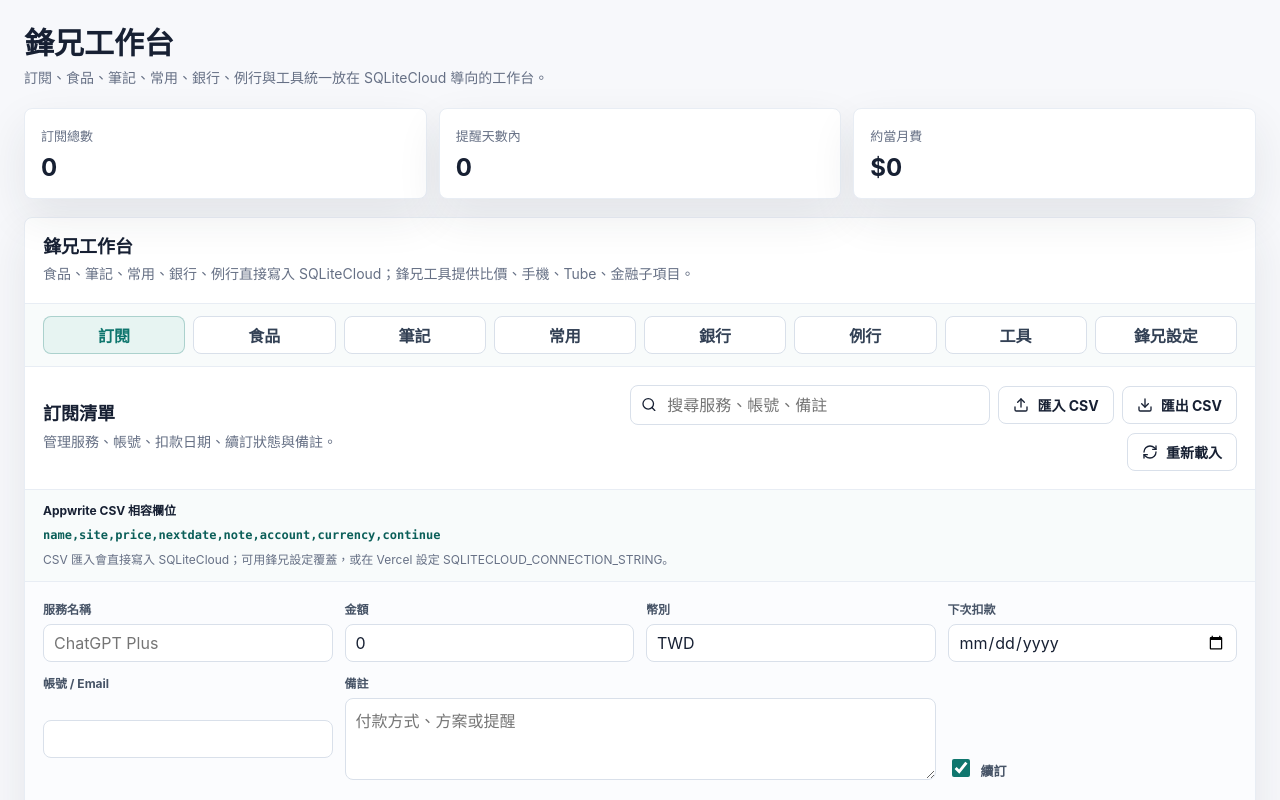
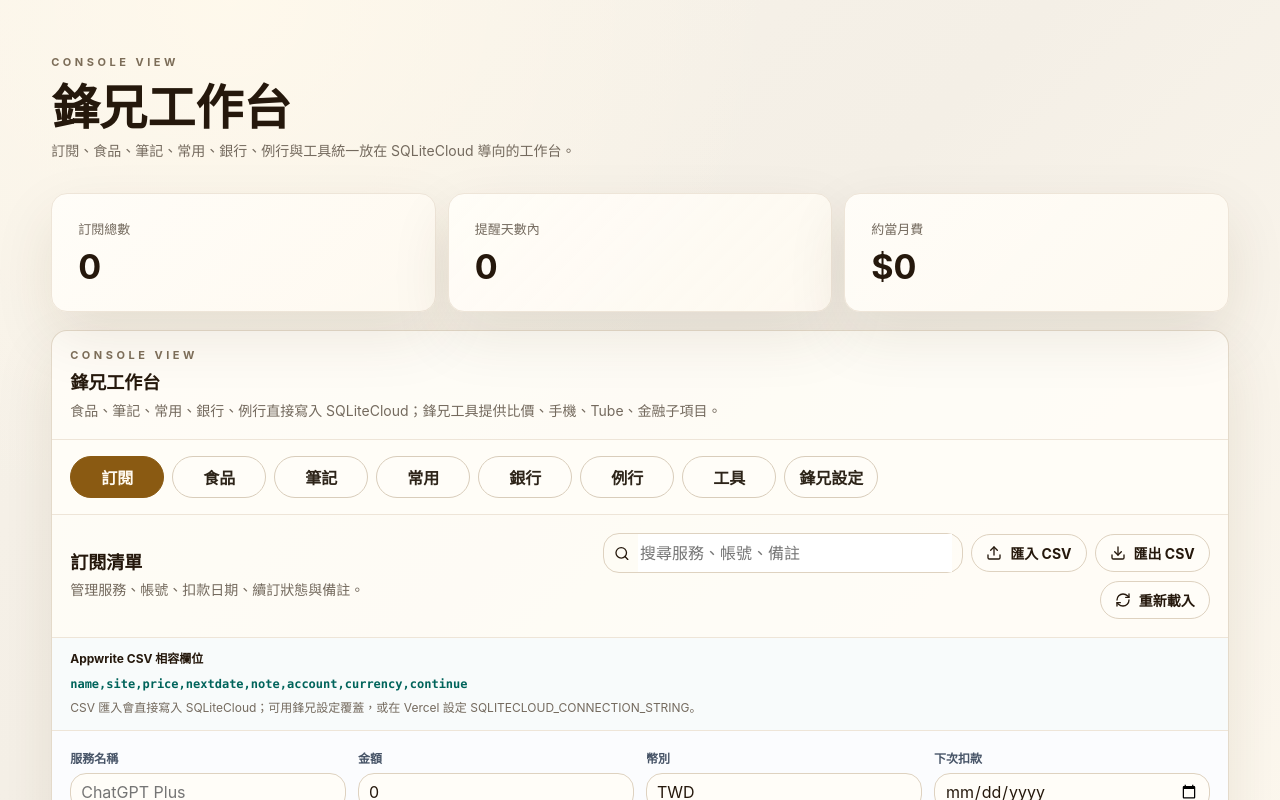
Before and after one commit to huang1988pioneer/SQLiteCloudFengBroAI, a Next.js app: page / in a window 1280 px wide. Shown: the top 800 px of the page. Built offline with nearby package versions, Linux system fonts and the light colour scheme.

Commit message:
style: align workspace with console reference

```diff
--- a/app/globals.css
+++ b/app/globals.css
@@ -1,16 +1,21 @@
 :root {
-  --background: #f7f8fb;
-  --surface: #ffffff;
-  --surface-strong: #f1f5f9;
-  --ink: #172033;
-  --muted: #667085;
-  --line: #d9e0ea;
-  --line-soft: #e8edf4;
-  --teal: #0f766e;
-  --teal-strong: #0b5f59;
-  --amber: #c47a10;
-  --shadow: 0 18px 45px rgba(30, 41, 59, 0.09);
-  --radius: 8px;
+  --background: #f4efe6;
+  --surface: #fffdf8;
+  --surface-strong: #fbf4e8;
+  --ink: #25180c;
+  --muted: #746a5e;
+  --line: #ded2c0;
+  --line-soft: #eee5d8;
+  --teal: #08786c;
+  --teal-strong: #00645b;
+  --amber: #a6670b;
+  --brown: #8a5a12;
+  --brown-strong: #6d4306;
+  --blue: #128ccf;
+  --pink: #e31b2f;
+  --green: #059669;
+  --shadow: 0 24px 60px rgba(68, 48, 24, 0.1);
+  --radius: 16px;
 }
 
 * {
@@ -23,7 +28,9 @@ html {
 
 body {
   margin: 0;
-  background: var(--background);
+  background:
+    radial-gradient(circle at 18% 0%, rgba(255, 249, 236, 0.95), transparent 34rem),
+    linear-gradient(135deg, #f8f3ea 0%, #f4efe6 44%, #fffaf0 100%);
   color: var(--ink);
   font-family: "Inter", "Noto Sans TC", "Microsoft JhengHei", system-ui, sans-serif;
   letter-spacing: 0;
@@ -46,7 +53,9 @@ a {
 
 .workspace {
   min-width: 0;
-  padding: 26px 24px;
+  max-width: 1680px;
+  margin: 0 auto;
+  padding: 28px clamp(18px, 4vw, 56px) 48px;
 }
 
 .topbar {
@@ -54,7 +63,8 @@ a {
   align-items: flex-start;
   justify-content: space-between;
   gap: 20px;
-  margin-bottom: 20px;
+  margin-bottom: 22px;
+  padding: 28px 0 10px;
 }
 
 h1,
@@ -64,8 +74,21 @@ p {
 }
 
 h1 {
-  font-size: 30px;
+  font-family: Georgia, "Times New Roman", "Noto Serif TC", serif;
+  font-size: clamp(32px, 4vw, 48px);
   line-height: 1.15;
+}
+
+.topbar h1::before,
+.module-heading h2::before {
+  display: block;
+  margin-bottom: 10px;
+  color: #7c6d58;
+  content: "CONSOLE VIEW";
+  font-family: "Inter", "Noto Sans TC", "Microsoft JhengHei", system-ui, sans-serif;
+  font-size: 11px;
+  font-weight: 750;
+  letter-spacing: 0.32em;
 }
 
 h2 {
@@ -88,7 +111,7 @@ h2 {
   gap: 8px;
   min-height: 38px;
   border: 1px solid var(--line);
-  border-radius: var(--radius);
+  border-radius: 999px;
   background: var(--surface);
   color: var(--ink);
   cursor: pointer;
@@ -98,8 +121,8 @@ h2 {
 }
 
 .button.primary {
-  border-color: var(--teal);
-  background: var(--teal);
+  border-color: var(--brown-strong);
+  background: var(--brown-strong);
   color: white;
 }
 
@@ -123,9 +146,9 @@ h2 {
 .metric {
   border: 1px solid var(--line-soft);
   border-radius: var(--radius);
-  background: var(--surface);
+  background: linear-gradient(135deg, rgba(255, 253, 248, 0.98), rgba(255, 250, 241, 0.9));
   box-shadow: var(--shadow);
-  padding: 16px;
+  padding: 24px 26px;
 }
 
 .metric span {
@@ -136,7 +159,7 @@ h2 {
 .metric strong {
   display: block;
   margin-top: 8px;
-  font-size: 24px;
+  font-size: 34px;
 }
 
 .home-alert {
@@ -183,9 +206,9 @@ h2 {
 }
 
 .panel {
-  border: 1px solid var(--line-soft);
+  border: 1px solid rgba(222, 210, 192, 0.82);
   border-radius: var(--radius);
-  background: var(--surface);
+  background: rgba(255, 253, 248, 0.88);
   box-shadow: var(--shadow);
 }
 
@@ -207,27 +230,30 @@ h2 {
 
 .module-tabs {
   display: grid;
-  grid-template-columns: repeat(auto-fit, minmax(72px, 1fr));
+  grid-template-columns: repeat(auto-fit, minmax(78px, max-content));
   gap: 8px;
+  justify-content: start;
   border-bottom: 1px solid var(--line-soft);
-  background: #f8fbfb;
-  padding: 12px 18px;
+  background: rgba(255, 253, 248, 0.9);
+  padding: 16px 18px;
 }
 
 .module-tabs button {
-  min-height: 38px;
-  border: 1px solid var(--line);
-  border-radius: var(--radius);
-  background: #ffffff;
-  color: #334155;
+  min-height: 42px;
+  min-width: 94px;
+  border: 1px solid #d9cdbb;
+  border-radius: 999px;
+  background: #fffdf8;
+  color: #2d2419;
   cursor: pointer;
   font-weight: 800;
+  padding: 0 14px;
 }
 
 .module-tabs button.active {
-  border-color: rgba(15, 118, 110, 0.28);
-  background: #e7f4f2;
-  color: #0f766e;
+  border-color: var(--brown);
+  background: var(--brown);
+  color: #fffaf0;
 }
 
 .module-body {
@@ -240,7 +266,7 @@ h2 {
   gap: 14px;
   align-items: center;
   border-bottom: 1px solid var(--line-soft);
-  padding: 16px 18px;
+  padding: 22px 26px;
 }
 
 .module-summary > div:first-child {
@@ -267,10 +293,10 @@ h2 {
 
 .module-stat span {
   border-radius: 999px;
-  background: #eef6f5;
-  color: #0f766e;
+  background: #f0e8da;
+  color: var(--brown-strong);
   font-weight: 800;
-  padding: 7px 10px;
+  padding: 10px 14px;
 }
 
 .module-tools {
@@ -281,7 +307,7 @@ h2 {
 }
 
 .module-csv-hint {
-  background: #fbfcfe;
+  background: #fff9ed;
 }
 
 .module-form {
@@ -291,8 +317,8 @@ h2 {
   max-height: 420px;
   overflow: auto;
   border-bottom: 1px solid var(--line-soft);
-  background: #fbfcfe;
-  padding: 18px;
+  background: rgba(255, 253, 248, 0.68);
+  padding: 22px 26px;
 }
 
 .module-table {
@@ -300,7 +326,7 @@ h2 {
 }
 
 .tool-menu-body {
-  background: #fbfcfe;
+  background: rgba(255, 253, 248, 0.72);
 }
 
 .tool-menu-summary {
@@ -343,11 +369,12 @@ h2 {
 
 .tool-tabs {
   display: grid;
-  grid-template-columns: repeat(4, minmax(0, 1fr));
+  grid-template-columns: repeat(4, minmax(92px, max-content));
   gap: 8px;
+  justify-content: start;
   border-bottom: 1px solid var(--line-soft);
-  background: #fbfcfe;
-  padding: 12px 18px;
+  background: rgba(255, 253, 248, 0.9);
+  padding: 16px 18px;
 }
 
 .tool-tabs button {
@@ -355,25 +382,30 @@ h2 {
   gap: 8px;
   align-items: center;
   justify-content: center;
-  min-height: 40px;
-  border: 1px solid var(--line);
-  border-radius: var(--radius);
-  background: #ffffff;
-  color: #334155;
+  min-height: 38px;
+  border: 1px solid #d9cdbb;
+  border-radius: 999px;
+  background: #fffdf8;
+  color: #2d2419;
   cursor: pointer;
   font-weight: 800;
 }
 
 .tool-tabs button.active {
-  border-color: rgba(15, 118, 110, 0.28);
-  background: #e7f4f2;
-  color: #0f766e;
+  border-color: var(--brown);
+  background: var(--brown);
+  color: #fffaf0;
 }
 
 .tool-section {
   display: grid;
-  gap: 16px;
-  padding: 18px;
+  gap: 18px;
+  margin: 26px;
+  border: 1px solid rgba(222, 210, 192, 0.82);
+  border-radius: 22px;
+  background: rgba(255, 253, 248, 0.92);
+  box-shadow: 0 18px 45px rgba(68, 48, 24, 0.08);
+  padding: 24px;
 }
 
 .tool-section-heading {
@@ -386,7 +418,8 @@ h2 {
 .tool-section-heading h3 {
   margin: 0;
   color: var(--ink);
-  font-size: 20px;
+  font-family: Georgia, "Times New Roman", "Noto Serif TC", serif;
+  font-size: 28px;
 }
 
 .tool-section-heading p {
@@ -400,17 +433,54 @@ h2 {
 .tube-manager input {
   min-height: 42px;
   border: 1px solid var(--line);
-  border-radius: var(--radius);
-  background: #ffffff;
+  border-radius: 999px;
+  background: #fffdf8;
   color: var(--ink);
   font-size: 15px;
-  padding: 0 12px;
+  padding: 0 16px;
 }
 
 .tool-search-row {
   display: grid;
   grid-template-columns: minmax(0, 1fr) auto;
   gap: 10px;
+}
+
+.tool-section-price-compare {
+  border-color: #f2cf68;
+  background: linear-gradient(135deg, rgba(255, 252, 239, 0.96), rgba(255, 249, 227, 0.86));
+}
+
+.tool-section-price-compare .tool-search-row {
+  border: 1px dashed #f0c04f;
+  border-radius: 18px;
+  background: rgba(255, 251, 235, 0.75);
+  padding: 16px;
+}
+
+.tool-section-landtop {
+  border-color: #9adcfb;
+  background: linear-gradient(135deg, rgba(245, 252, 255, 0.97), rgba(235, 249, 255, 0.88));
+}
+
+.tool-section-fengbro-tube {
+  border-color: #fecdd3;
+  background: linear-gradient(135deg, rgba(255, 247, 248, 0.98), rgba(255, 237, 240, 0.82));
+}
+
+.tool-section-fengbro-finance {
+  border-color: #bbf7d0;
+  background: linear-gradient(135deg, rgba(241, 253, 247, 0.98), rgba(230, 250, 239, 0.84));
+}
+
+.tool-section-fengbro-tube .button.primary {
+  border-color: #dc2626;
+  background: #dc2626;
+}
+
+.tool-section-fengbro-finance .button.primary {
+  border-color: #059669;
+  background: #059669;
 }
 
 .tool-error,
@@ -449,8 +519,8 @@ h2 {
   display: grid;
   gap: 12px;
   border-bottom: 1px solid var(--line-soft);
-  background: #f8fafc;
-  padding: 14px 18px;
+  background: #fff8ec;
+  padding: 16px 26px;
 }
 
 .code-stats-heading {
@@ -477,7 +547,7 @@ h2 {
   gap: 4px;
   border: 1px solid var(--line-soft);
   border-radius: var(--radius);
-  background: #ffffff;
+  background: #fffdf8;
   padding: 12px;
 }
 
@@ -531,10 +601,11 @@ h2 {
 .finance-index-grid a {
   display: grid;
   gap: 8px;
-  border: 1px solid var(--line-soft);
+  border: 1px solid rgba(222, 210, 192, 0.9);
   border-radius: var(--radius);
-  background: #ffffff;
-  padding: 14px;
+  background: rgba(255, 253, 248, 0.92);
+  box-shadow: 0 10px 28px rgba(68, 48, 24, 0.07);
+  padding: 16px;
 }
 
 .tool-result-card.wide {
@@ -585,7 +656,7 @@ h2 {
 .finance-index-grid {
   display: grid;
   grid-template-columns: repeat(2, minmax(0, 1fr));
-  gap: 12px;
+  gap: 14px;
 }
 
 .channel-video-card a {
@@ -615,7 +686,7 @@ h2 {
 }
 
 .finance-index-grid strong {
-  font-size: 20px;
+  font-size: 24px;
 }
 
 .finance-index-grid small.positive {
@@ -681,7 +752,7 @@ h2 {
 .video-card img {
   width: 100%;
   aspect-ratio: 16 / 9;
-  border-radius: calc(var(--radius) - 2px);
+  border-radius: 12px;
   object-fit: cover;
 }
 
--- a/app/page.tsx
+++ b/app/page.tsx
@@ -4,7 +4,6 @@ import { useCallback, useEffect, useMemo, useRef, useState } from "react";
 import {
   Bell,
   Check,
-  Copy,
   Database,
   Download,
   ExternalLink,
@@ -21,7 +20,6 @@ import {
 } from "@/lib/appwrite-csv";
 import { WorkspaceModulePanel, type WorkspaceMetric } from "@/components/WorkspaceModulePanel";
 import { downloadCsvFile } from "@/lib/download-file";
-import { subscriptionCreateTableSql, subscriptionSchema } from "@/lib/subscription-schema";
 import type { FengBroSettings, Subscription, SubscriptionDraft } from "@/types/subscription";
 
 const settingsKey = "fengbro.sqlitecloud.settings";
@@ -375,11 +373,6 @@ export default function Home() {
     });
   };
 
-  const copySql = async () => {
-    await navigator.clipboard.writeText(subscriptionCreateTableSql);
-    flash("SQL 已複製");
-  };
-
   const exportCsv = () => {
     const csv = stringifyAppwriteSubscriptionCsv(subscriptions);
     downloadCsvFile(`appwrite-subscription-${new Date().toISOString().slice(0, 10)}.csv`, csv);
@@ -675,27 +668,6 @@ export default function Home() {
             </section>
           }
         />
-
-        <section id="schema" className="panel" hidden>
-          <div className="panel-heading">
-            <div>
-              <h2>Table Subscription 建議格式</h2>
-              <p>對齊參考專案 subscription 欄位，SQLiteCloud 以 SQLite 型別儲存。</p>
-            </div>
-            <button className="button ghost" onClick={copySql}><Copy size={16} />複製 SQL</button>
-          </div>
-          <div className="schema-grid">
-            {subscriptionSchema.map((field) => (
-              <div className="schema-row" key={field.name}>
-                <code>{field.name}</code>
-                <span>{field.type}</span>
-                <span>{field.required ? "必填" : "可空"}</span>
-                <small>{field.note}</small>
-              </div>
-            ))}
-          </div>
-          <pre className="sql-block">{subscriptionCreateTableSql}</pre>
-        </section>
       </section>
       {savedSignal ? <div className="toast">{savedSignal}</div> : null}
     </main>
--- a/components/FengBroToolsPanel.tsx
+++ b/components/FengBroToolsPanel.tsx
@@ -421,7 +421,7 @@ export function FengBroToolsPanel({ financeMarginRate = null, onFinanceMarginRat
       </div>
 
       {activeTab === "price-compare" ? (
-        <section className="tool-section">
+        <section className="tool-section tool-section-price-compare">
           <div className="tool-section-heading">
             <div>
               <h3>鋒兄比價</h3>
@@ -468,7 +468,7 @@ export function FengBroToolsPanel({ financeMarginRate = null, onFinanceMarginRat
           ) : null}
         </section>
       ) : activeTab === "landtop" ? (
-        <section className="tool-section">
+        <section className="tool-section tool-section-landtop">
           <div className="tool-section-heading">
             <div>
               <h3>手機比價</h3>
@@ -523,7 +523,7 @@ export function FengBroToolsPanel({ financeMarginRate = null, onFinanceMarginRat
           </div>
         </section>
       ) : activeTab === "fengbro-tube" ? (
-        <section className="tool-section">
+        <section className="tool-section tool-section-fengbro-tube">
           <div className="tool-section-heading">
             <div>
               <h3>鋒兄Tube</h3>
@@ -611,7 +611,7 @@ export function FengBroToolsPanel({ financeMarginRate = null, onFinanceMarginRat
           ) : null}
         </section>
       ) : (
-        <section className="tool-section">
+        <section className="tool-section tool-section-fengbro-finance">
           <div className="tool-section-heading">
             <div>
               <h3>鋒兄金融</h3>
```
